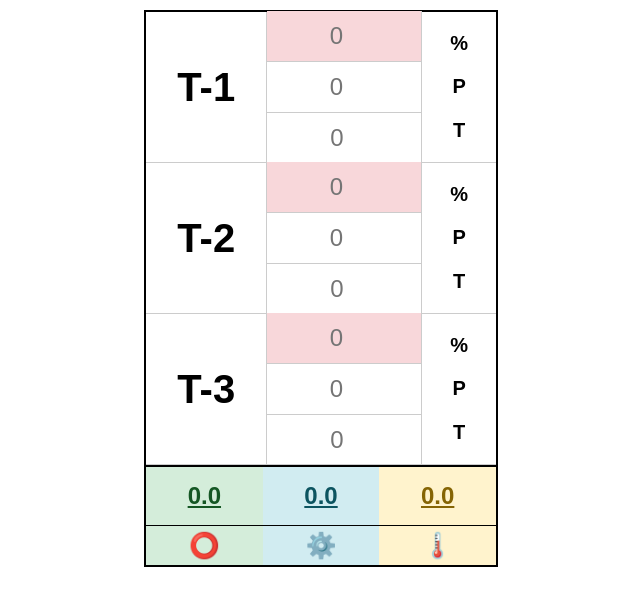
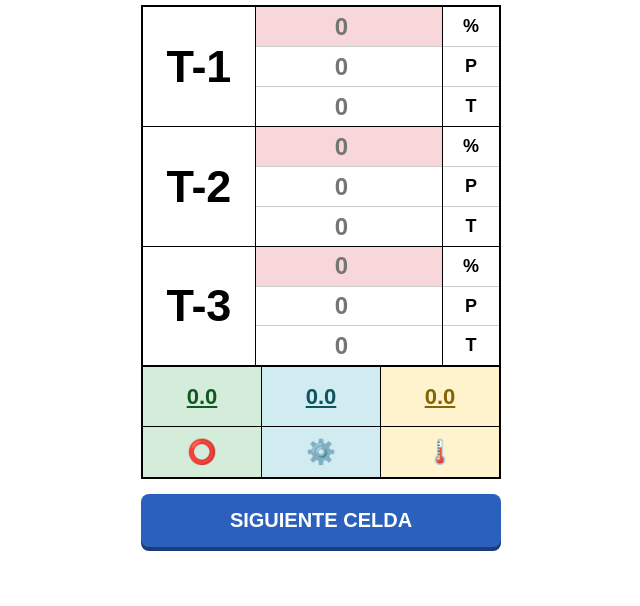
Before and after one commit to dariio-create/Mis-Tanques-, a plain HTML site: page index.html in a window 1280 px wide. Shown: the whole page, without its empty margins (319-959 px from the left). Drawn offline with Linux system fonts and the light colour scheme.

Commit message:
Actualizar index.html

```diff
--- a/index.html
+++ b/index.html
@@ -3,91 +3,80 @@
 <head>
     <meta charset="UTF-8">
     <meta name="viewport" content="width=device-width, initial-scale=1.0, maximum-scale=1.0, user-scalable=no">
-    <title>Cálculo de Tanques</title>
+    <title>Calculadora Tanques</title>
     <style>
-        body { font-family: Arial, sans-serif; background: #fff; margin: 0; padding: 10px; display: flex; justify-content: center; }
-        .table-container { border: 2px solid black; width: 100%; max-width: 350px; border-collapse: collapse; }
-        .row { display: flex; border-bottom: 1px solid #ccc; }
-        .cell { flex: 1; border-right: 1px solid #ccc; padding: 10px; display: flex; flex-direction: column; align-items: center; justify-content: center; position: relative; }
-        .cell:last-child { border-right: none; }
-        .tank-label { font-size: 40px; font-weight: bold; }
-        .unit-label { font-weight: bold; font-size: 20px; }
+        * { box-sizing: border-box; }
+        body { font-family: Arial, sans-serif; background: #fff; margin: 0; padding: 5px; display: flex; flex-direction: column; align-items: center; height: 100vh; }
 
-        /* Inputs con teclado numérico estricto */
-        input { width: 80%; border: none; font-size: 24px; text-align: center; color: #b22222; background: transparent; outline: none; }
+        .table-container { border: 2px solid black; width: 100%; max-width: 360px; display: flex; flex-direction: column; }
+
+        .row { display: flex; border-bottom: 1px solid black; height: 120px; }
+        .tank-label { flex: 1.2; display: flex; align-items: center; justify-content: center; font-size: 45px; font-weight: bold; border-right: 1px solid black; }
+
+        .inputs-col { flex: 2; display: flex; flex-direction: column; border-right: 1px solid black; }
+        .input-wrapper { flex: 1; display: flex; align-items: center; justify-content: center; border-bottom: 1px solid #ccc; }
+        .input-wrapper:last-child { border-bottom: none; }
         .bg-red { background-color: #f8d7da; }
 
+        input { width: 100%; height: 100%; border: none; background: transparent; text-align: center; font-size: 24px; font-weight: bold; color: #b22222; outline: none; }
+        input:focus { background-color: #fff9c4; } /* Resalta la celda activa */
+
+        .units-col { flex: 0.6; display: flex; flex-direction: column; font-weight: bold; font-size: 18px; }
+        .unit { flex: 1; display: flex; align-items: center; justify-content: center; border-bottom: 1px solid #ccc; }
+        .unit:last-child { border-bottom: none; }
+
         /* Footer de resultados */
-        .footer { display: flex; border-top: 2px solid black; }
-        .res-box { flex: 1; padding: 15px 5px; text-align: center; font-size: 24px; font-weight: bold; text-decoration: underline; }
+        .footer { display: flex; border-bottom: 1px solid black; height: 60px; }
+        .res-box { flex: 1; display: flex; align-items: center; justify-content: center; font-size: 22px; font-weight: bold; border-right: 1px solid black; text-decoration: underline; }
+        .res-box:last-child { border-right: none; }
         .res-nivel { background-color: #d4edda; color: #155724; }
         .res-presion { background-color: #d1ecf1; color: #0c5460; }
         .res-temp { background-color: #fff3cd; color: #856404; }
 
-        .icon-row { display: flex; border-top: 1px solid black; }
-        .icon-box { flex: 1; text-align: center; padding: 5px; font-size: 25px; }
+        /* Iconos */
+        .icon-row { display: flex; height: 50px; }
+        .icon-box { flex: 1; display: flex; align-items: center; justify-content: center; font-size: 24px; border-right: 1px solid black; }
+        .icon-box:last-child { border-right: none; }
+
+        /* Botón Siguiente */
+        .btn-next { width: 100%; max-width: 360px; margin-top: 15px; padding: 15px; background: #2b61bd; color: white; border: none; border-radius: 8px; font-size: 20px; font-weight: bold; text-transform: uppercase; box-shadow: 0 4px #1a3d7a; }
+        .btn-next:active { box-shadow: 0 2px #1a3d7a; transform: translateY(2px); }
     </style>
 </head>
 <body>
 
 <div class="table-container">
-    <div class="row" style="height: 150px;">
-        <div class="cell tank-label" style="flex: 1.5;">T-1</div>
-        <div class="cell" style="flex: 2;">
-            <div class="cell bg-red" style="width:100%; height:33%; border-bottom:1px solid #ccc">
-                <input type="number" inputmode="decimal" id="n1" oninput="calcular()" placeholder="0">
-            </div>
-            <div class="cell" style="width:100%; height:33%; border-bottom:1px solid #ccc">
-                <input type="number" inputmode="decimal" id="p1" oninput="calcular()" placeholder="0" style="color:black">
-            </div>
-            <div class="cell" style="width:100%; height:33%">
-                <input type="number" inputmode="decimal" id="t1" oninput="calcular()" placeholder="0" style="color:black">
-            </div>
+    <div class="row">
+        <div class="tank-label">T-1</div>
+        <div class="inputs-col">
+            <div class="input-wrapper bg-red"><input type="number" inputmode="decimal" id="n1" placeholder="0"></div>
+            <div class="input-wrapper"><input type="number" inputmode="decimal" id="p1" placeholder="0" style="color:black"></div>
+            <div class="input-wrapper"><input type="number" inputmode="decimal" id="t1" placeholder="0" style="color:black"></div>
         </div>
-        <div class="cell unit-label" style="flex: 0.8;">
-            <div style="height:33%; padding-top:10px">%</div>
-            <div style="height:33%; padding-top:10px">P</div>
-            <div style="height:33%; padding-top:10px">T</div>
+        <div class="units-col">
+            <div class="unit">%</div><div class="unit">P</div><div class="unit">T</div>
         </div>
     </div>
-
-    <div class="row" style="height: 150px;">
-        <div class="cell tank-label" style="flex: 1.5;">T-2</div>
-        <div class="cell" style="flex: 2;">
-            <div class="cell bg-red" style="width:100%; height:33%; border-bottom:1px solid #ccc">
-                <input type="number" inputmode="decimal" id="n2" oninput="calcular()" placeholder="0">
-            </div>
-            <div class="cell" style="width:100%; height:33%; border-bottom:1px solid #ccc">
-                <input type="number" inputmode="decimal" id="p2" oninput="calcular()" placeholder="0" style="color:black">
-            </div>
-            <div class="cell" style="width:100%; height:33%">
-                <input type="number" inputmode="decimal" id="t2" oninput="calcular()" placeholder="0" style="color:black">
-            </div>
+    <div class="row">
+        <div class="tank-label">T-2</div>
+        <div class="inputs-col">
+            <div class="input-wrapper bg-red"><input type="number" inputmode="decimal" id="n2" placeholder="0"></div>
+            <div class="input-wrapper"><input type="number" inputmode="decimal" id="p2" placeholder="0" style="color:black"></div>
+            <div class="input-wrapper"><input type="number" inputmode="decimal" id="t2" placeholder="0" style="color:black"></div>
         </div>
-        <div class="cell unit-label" style="flex: 0.8;">
-            <div style="height:33%; padding-top:10px">%</div>
-            <div style="height:33%; padding-top:10px">P</div>
-            <div style="height:33%; padding-top:10px">T</div>
+        <div class="units-col">
+            <div class="unit">%</div><div class="unit">P</div><div class="unit">T</div>
         </div>
     </div>
-
-    <div class="row" style="height: 150px;">
-        <div class="cell tank-label" style="flex: 1.5;">T-3</div>
-        <div class="cell" style="flex: 2;">
-            <div class="cell bg-red" style="width:100%; height:33%; border-bottom:1px solid #ccc">
-                <input type="number" inputmode="decimal" id="n3" oninput="calcular()" placeholder="0">
-            </div>
-            <div class="cell" style="width:100%; height:33%; border-bottom:1px solid #ccc">
-                <input type="number" inputmode="decimal" id="p3" oninput="calcular()" placeholder="0" style="color:black">
-            </div>
-            <div class="cell" style="width:100%; height:33%">
-                <input type="number" inputmode="decimal" id="t3" oninput="calcular()" placeholder="0" style="color:black">
-            </div>
+    <div class="row" style="border-bottom: 2px solid black;">
+        <div class="tank-label">T-3</div>
+        <div class="inputs-col">
+            <div class="input-wrapper bg-red"><input type="number" inputmode="decimal" id="n3" placeholder="0"></div>
+            <div class="input-wrapper"><input type="number" inputmode="decimal" id="p3" placeholder="0" style="color:black"></div>
+            <div class="input-wrapper"><input type="number" inputmode="decimal" id="t3" placeholder="0" style="color:black"></div>
         </div>
-        <div class="cell unit-label" style="flex: 0.8;">
-            <div style="height:33%; padding-top:10px">%</div>
-            <div style="height:33%; padding-top:10px">P</div>
-            <div style="height:33%; padding-top:10px">T</div>
+        <div class="units-col">
+            <div class="unit">%</div><div class="unit">P</div><div class="unit">T</div>
         </div>
     </div>
 
@@ -96,7 +85,6 @@
         <div class="res-box res-presion" id="rp">0.0</div>
         <div class="res-box res-temp" id="rt">0.0</div>
     </div>
-
     <div class="icon-row">
         <div class="icon-box res-nivel">⭕</div>
         <div class="icon-box res-presion">⚙️</div>
@@ -104,7 +92,16 @@
     </div>
 </div>
 
+<button class="btn-next" onclick="siguienteCelda()">Siguiente Celda</button>
+
 <script>
+    const inputs = ['n1', 'p1', 't1', 'n2', 'p2', 't2', 'n3', 'p3', 't3'];
+
+    // Escuchar cambios para calcular automáticamente
+    inputs.forEach(id => {
+        document.getElementById(id).addEventListener('input', calcular);
+    });
+
     function calcular() {
         const getV = (id) => parseFloat(document.getElementById(id).value) || 0;
 
@@ -116,6 +113,17 @@
         document.getElementById('rp').innerText = promP.toFixed(1);
         document.getElementById('rt').innerText = promT.toFixed(2);
     }
+
+    function siguienteCelda() {
+        const activo = document.activeElement.id;
+        const index = inputs.indexOf(activo);
+
+        if (index > -1 && index < inputs.length - 1) {
+            document.getElementById(inputs[index + 1]).focus();
+        } else {
+            document.getElementById(inputs[0]).focus(); // Reiniciar al primero
+        }
+    }
 </script>
 
 </body>
```
